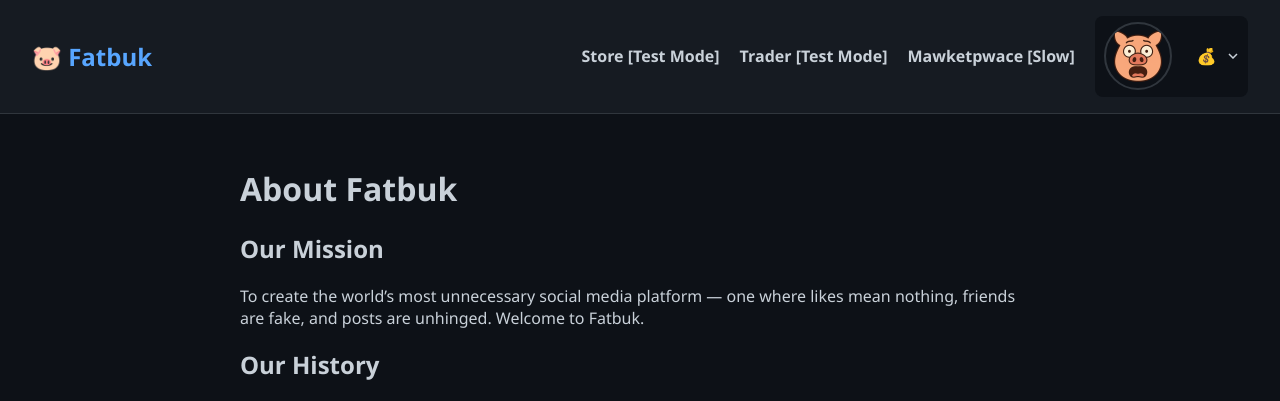
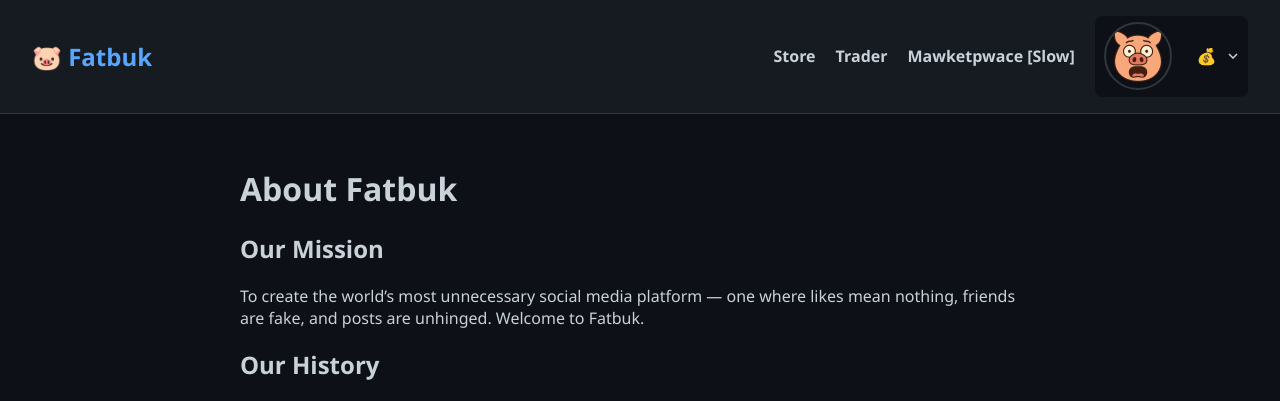
Before and after one commit to Ballzach-sd/FatBook2, a Flask app: page /about/ in a window 1280 px wide. Shown: the top 401 px of the page. Run offline with Flask 3, Linux system fonts and the light colour scheme; the visitor is signed in with stand-in values (Sample User, id 1).

Commit message:
Update navbar.html

```diff
--- a/fatbuk/templates/components/navbar.html
+++ b/fatbuk/templates/components/navbar.html
@@ -11,8 +11,8 @@
         <li><a href="{{ url_for('admin_panel') }}">Admin Panel</a></li>
         {% endif %}
 
-        <li><a href="/store">Store [Test Mode]</a></li>
-        <li><a href="/trader">Trader [Test Mode]</a></li>
+        <li><a href="/store">Store</a></li>
+        <li><a href="/trader">Trader</a></li>
         <li><a href="/marketplace">Mawketpwace [Slow]</a></li>
         <li class="dropdown">
             <div class="dropdown-toggle">
```
